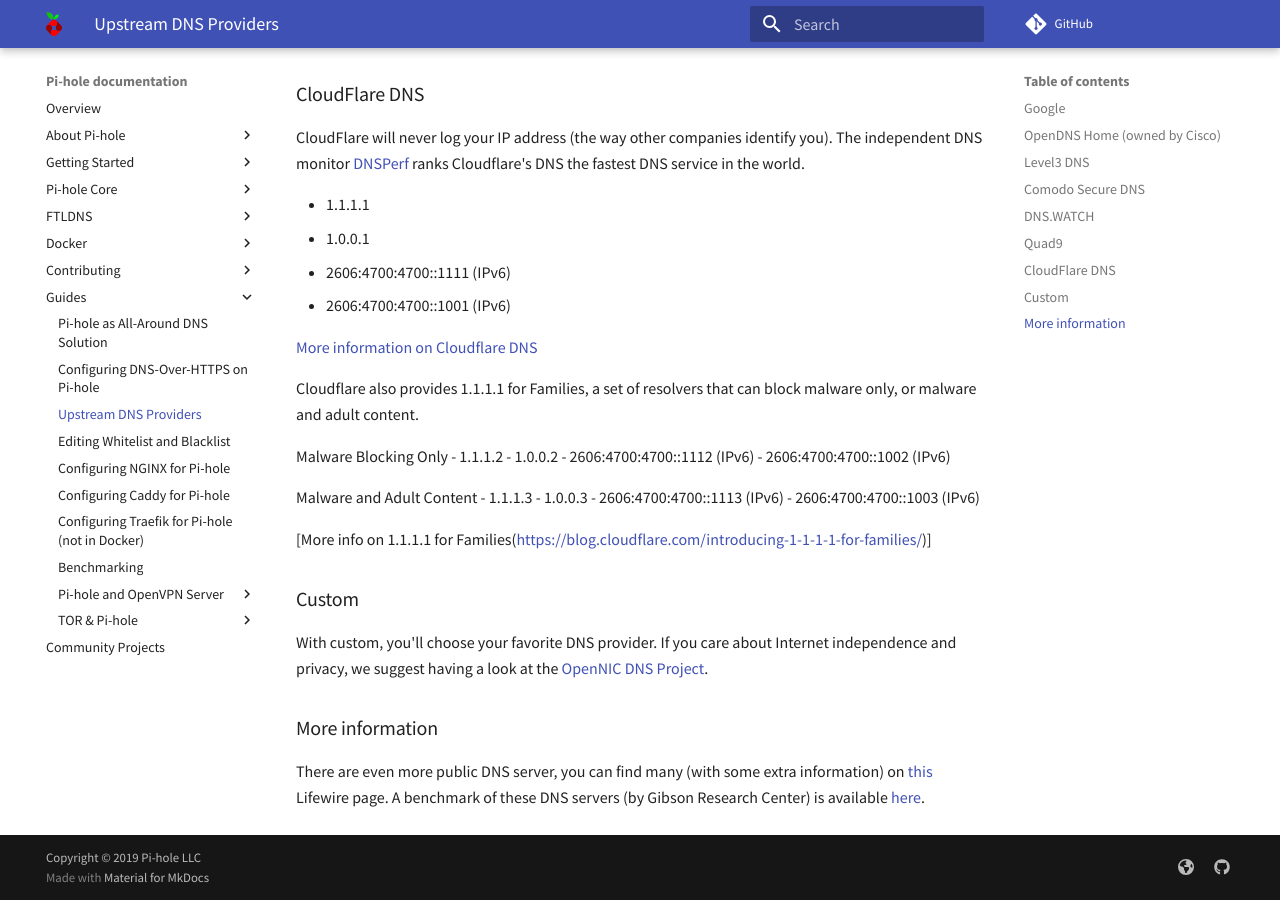
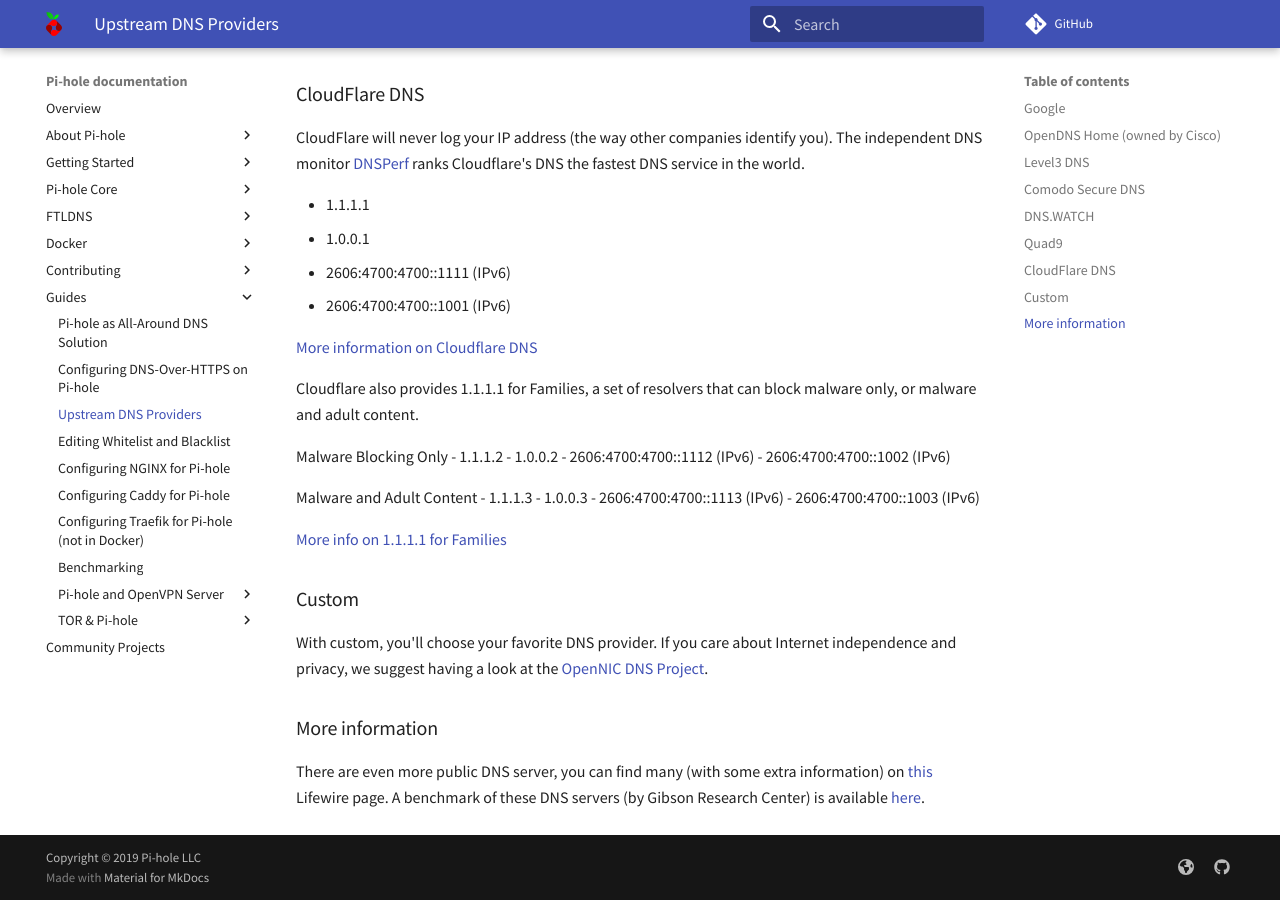
Before and after one commit to pi-hole/docs, an MkDocs documentation site: the page built from docs/guides/upstream-dns-providers.md, in a window 1280 px wide and 900 px high, scrolled down 2327 px. Built offline with MkDocs 1.6.1 and Material for MkDocs 9.7.7, drawn with Linux system fonts in a browser that asks for light colours; comment, search, counter and statistics services are not loaded.

Commit message:
Update docs/guides/upstream-dns-providers.md

```diff
--- a/docs/guides/upstream-dns-providers.md
+++ b/docs/guides/upstream-dns-providers.md
@@ -105,7 +105,7 @@
 - 2606:4700:4700::1113 (IPv6)
 - 2606:4700:4700::1003 (IPv6)
 
-[More info on 1.1.1.1 for Families(https://blog.cloudflare.com/introducing-1-1-1-1-for-families/)]
+[More info on 1.1.1.1 for Families](https://blog.cloudflare.com/introducing-1-1-1-1-for-families/)
 
 ### Custom
 
```
